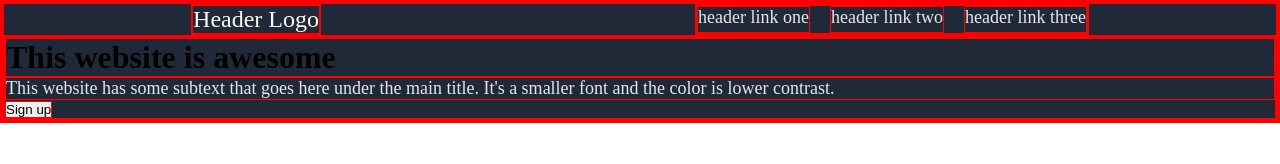
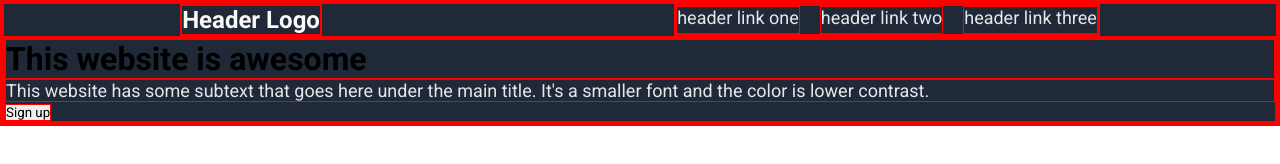
Before and after one commit to freerebirth/odin-landingpage, a plain HTML site: page HTML/index.html in a window 1280 px wide. Drawn offline with Linux system fonts and the light colour scheme.

Commit message:
Added "ROboto" font

```diff
--- a/CSS/styles.css
+++ b/CSS/styles.css
@@ -1,4 +1,7 @@
+
+
 *{
+    font-family: Roboto, Oxygen, Ubuntu, Cantarell, 'Open Sans', 'Helvetica Neue';
     border: 1px solid red;
     margin: 0;
     padding:0;
@@ -25,6 +28,7 @@
 
     font-size: 24px;
     color: #f9faf8;
+    font-weight: bold;
 
 }
 
--- a/HTML/index.html
+++ b/HTML/index.html
@@ -5,6 +5,9 @@
     <meta name="viewport" content="width=device-width, initial-scale=1.0">
     <title>Odin Landinpage</title>
     <link rel="stylesheet" href="../CSS/styles.css">
+    <link rel="preconnect" href="https://fonts.googleapis.com">
+<link rel="preconnect" href="https://fonts.gstatic.com" crossorigin>
+<link href="https://fonts.googleapis.com/css2?family=Roboto:ital,wght@0,100;0,300;0,400;0,500;0,700;0,900;1,100;1,300;1,400;1,500;1,700;1,900&display=swap" rel="stylesheet">
 </head>
 <body>
     <div class="first-section">
```
